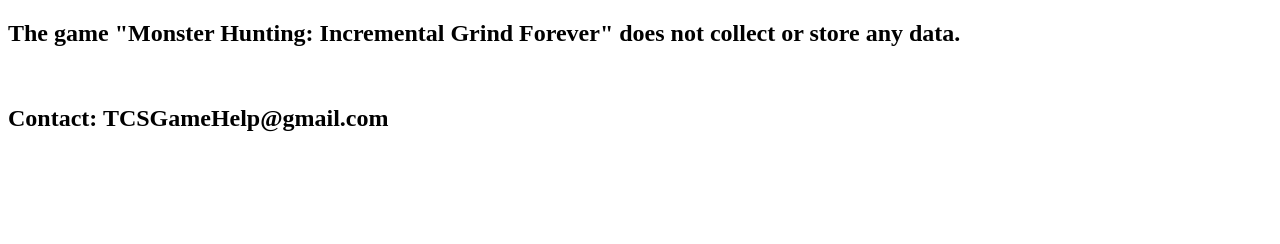
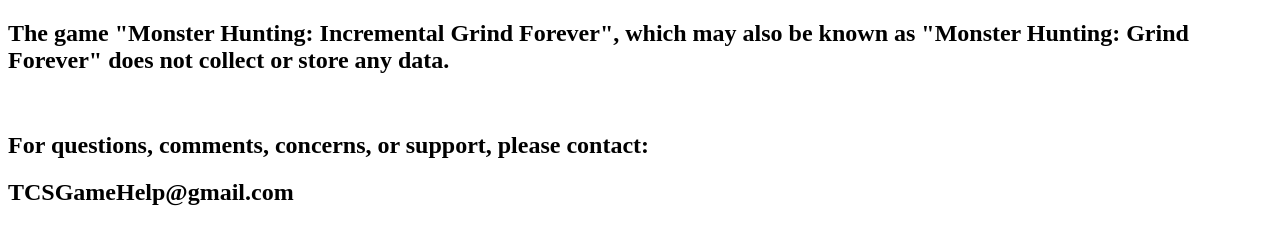
Before and after one commit to tcsgame/tcsprivacy, a plain HTML site: page index.html in a window 1280 px wide. Drawn offline with Linux system fonts and the light colour scheme.

Commit message:
Update index.html

```diff
--- a/index.html
+++ b/index.html
@@ -7,9 +7,11 @@
     <title>Privacy Policy</title>
 </head>
 <body>
-    <h2>The game "Monster Hunting: Incremental Grind Forever" does not collect or store any data.</h2>
+    <h2>The game "Monster Hunting: Incremental Grind Forever", which may also be known as "Monster Hunting: Grind Forever" does not collect or store any data.</h2>
 <br>
-	<h2>Contact: TCSGameHelp@gmail.com
+<h2>For questions, comments, concerns, or support, please contact: </h2>
+
+	<h2>TCSGameHelp@gmail.com
  </h2>
 </body>
 </html>
```
